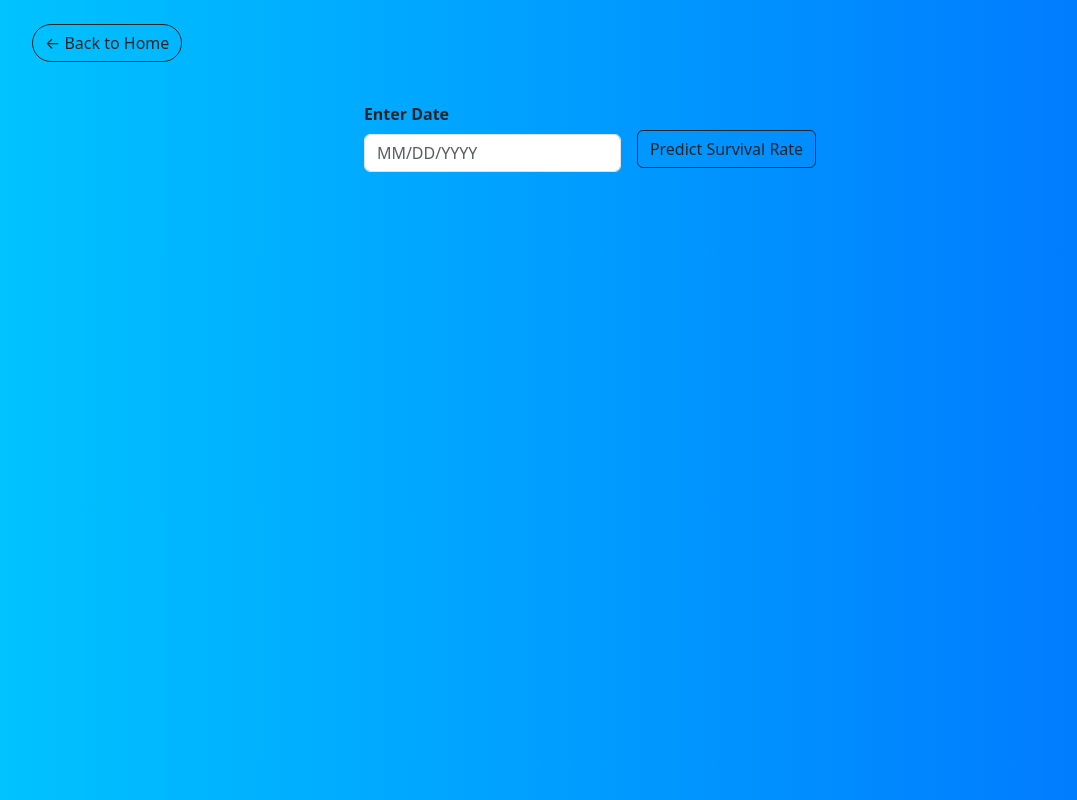
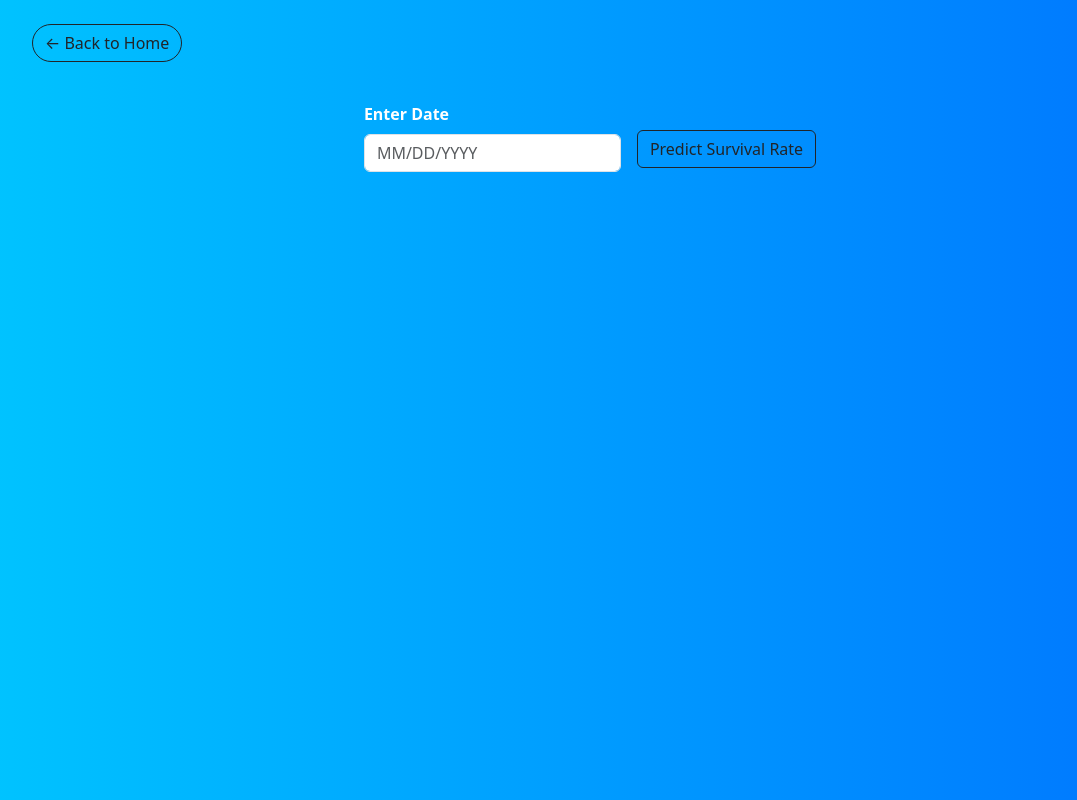
Before and after one commit to sarabaftab/AquaVitals, a plain HTML site: page site/predict.html in a window 1280 px wide. Shown: the whole page, without its empty margins (50-1127 px from the left). Drawn offline with nearby package versions, Linux system fonts and the light colour scheme.

Commit message:
predict.html updated

```diff
--- a/site/css/predict.css
+++ b/site/css/predict.css
@@ -6,10 +6,10 @@ body {
   padding: 0;
 }
 
-/* If you want white text overall:
-  body {
-    color: #fff;
-  } */
+/* If you want white text overall:*/
+body {
+  color: #fff;
+}
 
 /* Optional custom styling for the card */
 .card {
```
